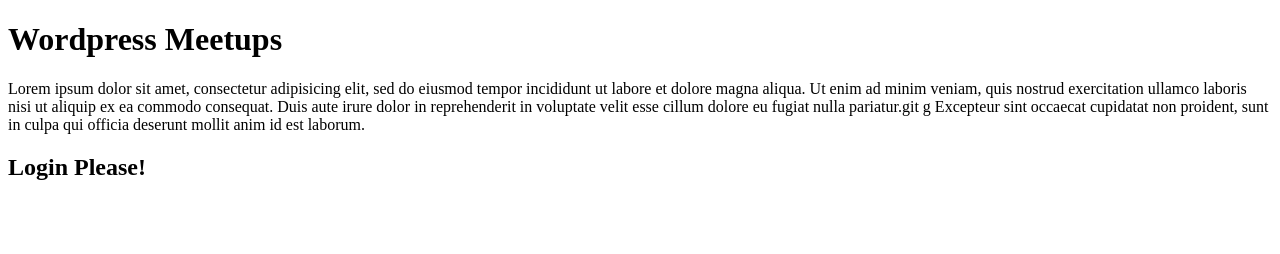
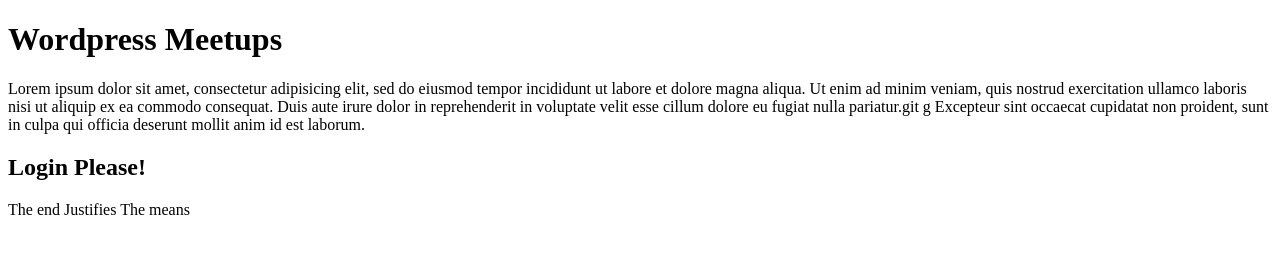
Before and after one commit to sleeklabs/smaplerepo, a plain HTML site: page index.html in a window 1280 px wide. Drawn offline with Linux system fonts and the light colour scheme.

```diff
--- a/index.html
+++ b/index.html
@@ -14,6 +14,7 @@
 
 	<!-- the login form starts here -->
 	<h2>Login Please!</h2>
+	<p>The end Justifies The means</p>
 
 </body>
 </html>
```
